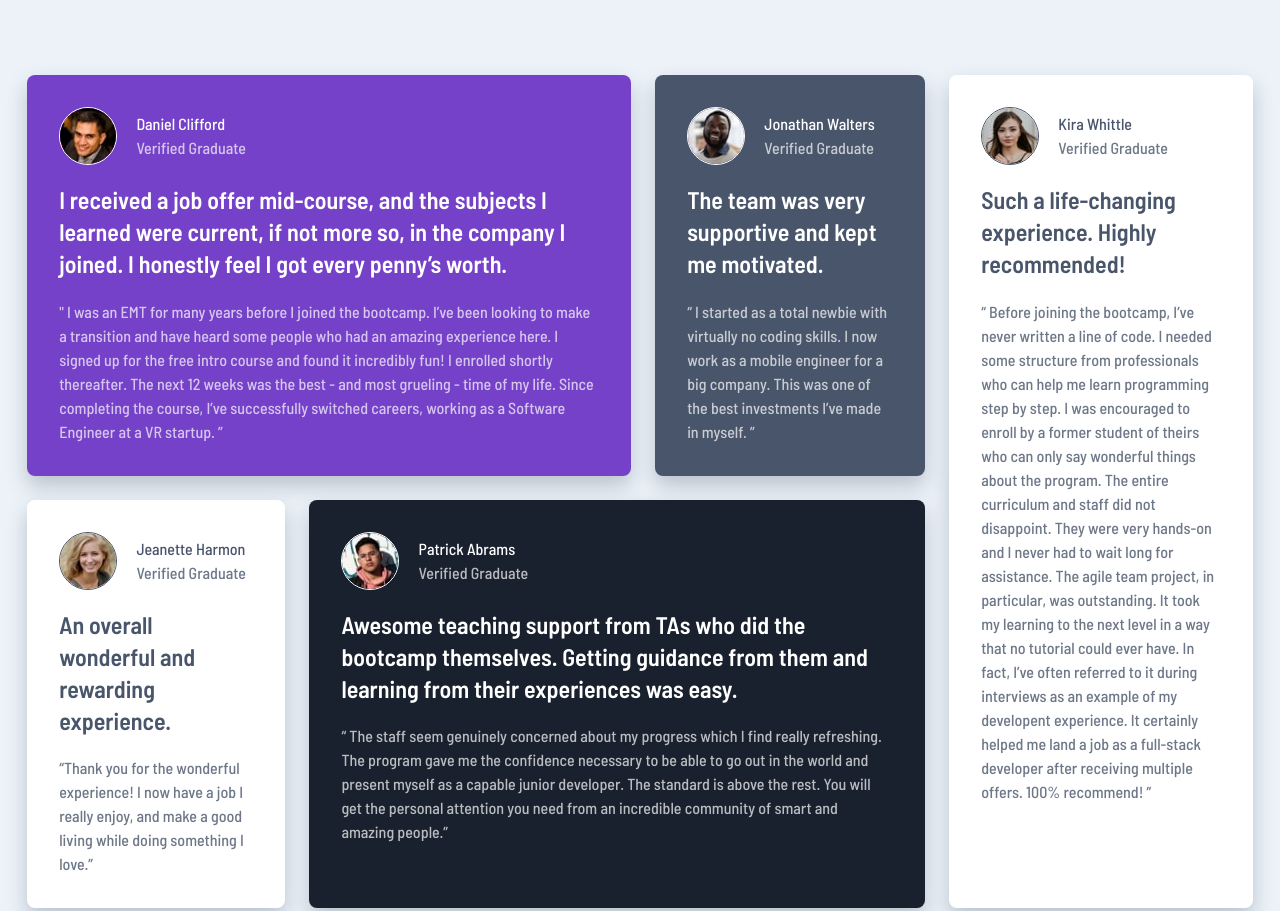
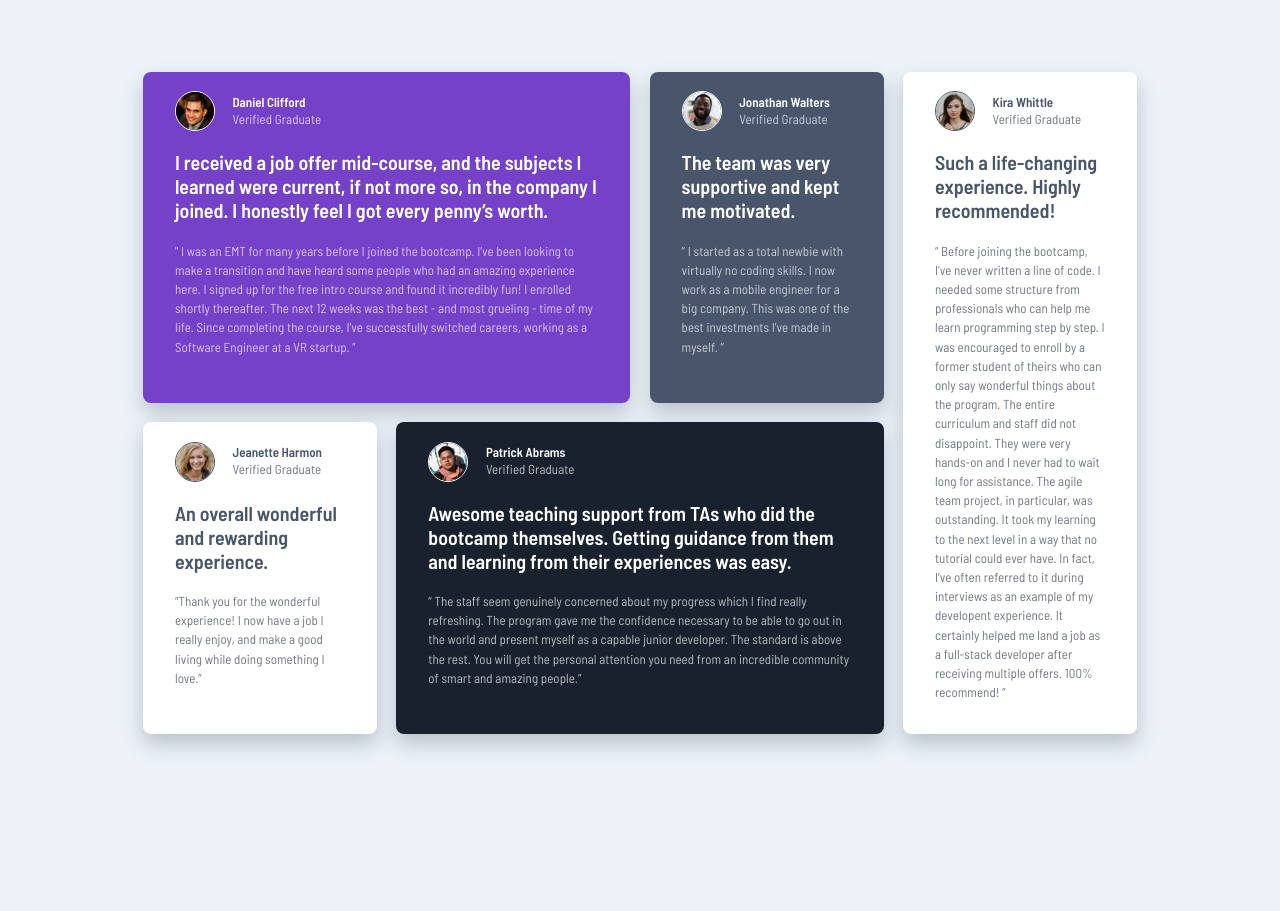
Before and after one commit to okayishmael/testimonials-grid-section, a plain HTML site: page index.html in a window 1280 px wide. Shown: the top 911 px of the page. After the commit the page ends 806 px from the top, so only its background shows below. Drawn offline with Linux system fonts and the light colour scheme.

Commit message:
updated html and css

```diff
--- a/index.html
+++ b/index.html
@@ -15,8 +15,6 @@
 <body>
   <main id="testimonial-grid">
 
-    <div class="first-four-testimonials">
-      <div class="top-two">
       <article id="testimony-1" class="testimonial-card">
         <div class="user-info">
           <img src="images/image-daniel.jpg" alt="Daniel Clifford profile picture">
@@ -41,8 +39,7 @@
         <blockquote class="body-text">“ I started as a total newbie with virtually no coding skills. I now work as a mobile engineer for a big company. This was one of the best investments I’ve made in myself. ”</blockquote>
       </article>
 
-    </div>
-    <div class="bottom-two">
+
       <article id="testimony-3" class="testimonial-card">
         <div class="user-info">
           <img src="images/image-jeanette.jpg" alt="Jeanette Harmon profile picture">
@@ -66,8 +63,6 @@
         <h2 class="lead-text">Awesome teaching support from TAs who did the bootcamp themselves. Getting guidance from them and learning from their experiences was easy.</h2>
         <blockquote class="body-text">“ The staff seem genuinely concerned about my progress which I find really refreshing. The program gave me the confidence necessary to be able to go out in the world and present myself as a capable junior developer. The standard is above the rest. You will get the personal attention you need from an incredible community of smart and amazing people.”</blockquote>
       </article>
-    </div>
-  </div>
 
     <article id="testimony-5" class="testimonial-card">
       <div class="user-info">
--- a/style.css
+++ b/style.css
@@ -19,6 +19,11 @@
 body {
   background-color: var(--body-bg);
   font-family: 'Barlow Semi Condensed', sans-serif;
+  display: flex;
+  justify-content: center;
+  align-items: center;
+  padding: 4.5rem 1rem;
+  margin: 0;
 }
 
 #testimony-1 {
@@ -42,134 +47,104 @@ body {
   color: var(--dark-text);
 }
 
-#testimonial-grid {
-  padding: 1.7rem;
 
 
-}
+.testimonial-card {
 
-.testimonial-card {
-  margin-bottom: 1.1rem;
-  padding: 2rem;
+  padding:  1.2em 2em 2em 2em;
   border-radius: 8px;
   box-shadow: 0px 10px 20px rgba(72, 85, 106, 0.3);
 }
 
 
-
 .lead-text {
   margin-bottom: 1.2rem;
-  font-size: 1.5rem;
-  line-height: 2rem;
+  font-size: 1.25rem;
+  line-height: 1.2;
   font-weight: 600;
 }
 
 .body-text {
-  line-height: 1.5rem;
-  font-size: 1rem;
+  line-height: 1.2rem;
+  font-size: .8125rem;
   color: var(--body-text-color);
-  font-weight: 500;
+  font-weight: 400;
   margin-left: 0;
+  margin-bottom: 0;
+  letter-spacing: .005em;
 }
 .body-text-light {
   color: var(--body-text-light);
-  line-height: 1.5rem;
-  font-size: 1rem;
-  font-weight: 500;
+  line-height: 1.2rem;
+  font-size: .8125rem;
+  font-weight: 400;
   margin-left: 0;
+  margin-bottom: 0;
+  letter-spacing: .005em;
 }
 
 .user-info {
   display: flex;
   align-items: center;
   align-content: center;
-  gap: 1.2rem;
+  gap: 1.1rem;
   margin-bottom: 1.2rem;
 }
 
 .user-info img {
-
+  width: 40px;
+  height: 40px;
   border-radius: 50%;
   border: 1px solid;
   display: inline-block;
 }
 .name {
-  font-size: 1rem;
-  font-weight: 500;
-  line-height: 1.5rem;
-}
-
-@media (min-width: 768px) and (max-width: 992px){
-
-
-  #testimonial-grid {
-
-    display: grid;
-    grid-template-columns: repeat(6);
-    grid-template-rows: auto;
-    grid-template-areas: "content" "side";
-    margin: 3rem auto;
-    gap: 1.5rem;
-  }
-
-
-  .first-four-testimonials {
-    display: flex;
-    flex-direction: column;
-    gap: 1.5rem;
-    grid-area: content;
-
-
-  }
-  .top-two, .bottom-two {
-    display: flex;
-    gap: 1.5rem;
-  }
-  .testimonial-card {
-    margin-bottom: 0;
-  }
-
-
-  #testimony-5 {
-    grid-area: side;
-
-  }
+  font-size: .8125rem;
+  font-weight: 600;
 
 }
 
-@media (min-width: 992px){
+#testimonial-grid {
+  max-inline-size: clamp(20.438rem, 3.162rem + 73.709vw, 69.5rem);
+  display: grid;
+  grid-template-areas: "testimony-1" "testimony-2" "testimony-3" "testimony-4" "testimony-5";
+  gap: 1.2rem;
+}
+@media (min-width: 48em){
+  #testimonial-grid{
+     grid-template-columns: repeat(3, 1fr);
+     grid-template-areas:
+     "testimony-1 testimony-1 testimony-2"
+     "testimony-3 testimony-4 testimony-4"
+     "testimony-5 testimony-5 testimony-5";
+  }
+}
 
-  #testimonial-grid {
-    max-width: 1440px;
-    display: grid;
-    grid-template-columns: repeat(6);
-    grid-template-rows: auto;
-    grid-template-areas: "content side";
-    margin: 3rem auto;
-    gap: 1.5rem;
+@media (min-width: 75em){
+  #testimonial-grid{
+    grid-template-columns: repeat(4, 1fr);
+    grid-template-areas:
+    "testimony-1 testimony-1 testimony-2 testimony-5"
+    "testimony-3 testimony-4 testimony-4 testimony-5";
   }
+}
 
+#testimony-1 {
+  grid-area: testimony-1;
+}
 
-  .first-four-testimonials {
-    display: flex;
-    flex-direction: column;
-    gap: 1.5rem;
-    grid-area: content;
-    grid-column: span 5;
+#testimony-2 {
+  grid-area: testimony-2;
+}
 
-  }
-  .top-two, .bottom-two {
-    display: flex;
-    gap: 1.5rem;
-  }
-  .testimonial-card {
-    margin-bottom: 0;
-  }
+#testimony-3 {
+  grid-area: testimony-3;
+}
 
+#testimony-4 {
+  grid-area: testimony-4;
+}
 
-  #testimony-5 {
-    grid-area: side;
-     grid-column: span 1;
-  }
-
+#testimony-5 {
+  grid-area: testimony-5;
 }
```
